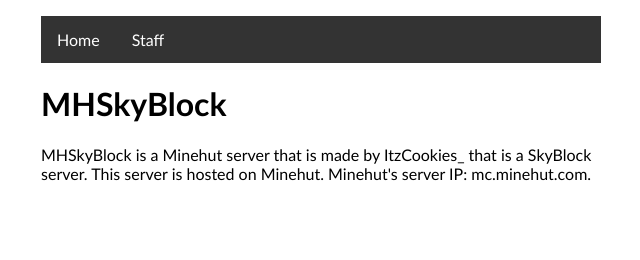
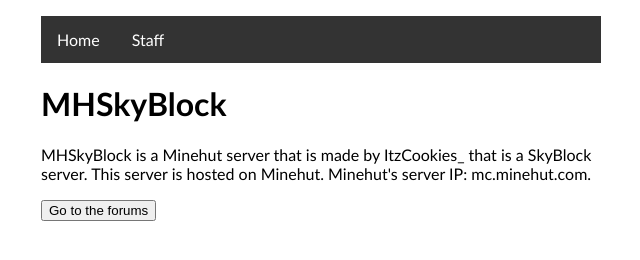
Before and after one commit to Comstepr/MHSkyBlock-Website, a plain HTML site: page index.html in a window 1280 px wide. Shown: the whole page, without its empty margins (319-959 px from the left). Drawn offline with Linux system fonts and the light colour scheme.

Commit message:
Added button to forums
Added button to forums

```diff
--- a/index.html
+++ b/index.html
@@ -38,12 +38,15 @@
 <ul>
   <li><a href="index.html">Home</a></li>
   <li><a href="staff.html">Staff</a></li>
+</li>
+
 </ul>
 <body>
 <h1>MHSkyBlock</h1>
 <p>MHSkyBlock is a Minehut server that is made by ItzCookies_ that is a SkyBlock server. This server is hosted on Minehut. Minehut's server IP: mc.minehut.com.</p>
 
-
-
+<form action="https://cookieprison-minehut.enjin.com">
+    <input type="submit" value="Go to the forums" />
+</form>
 </body>
 </html>
```
